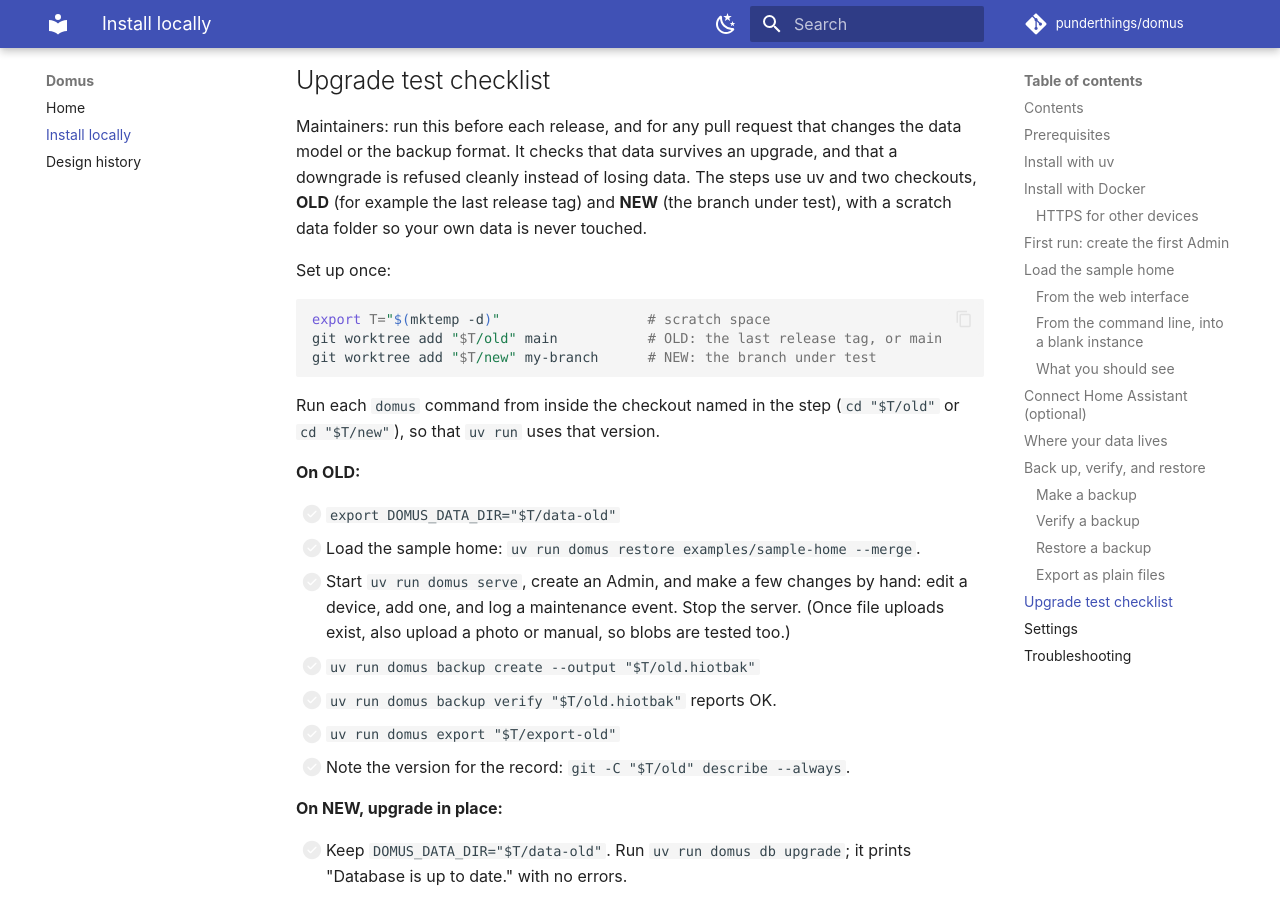
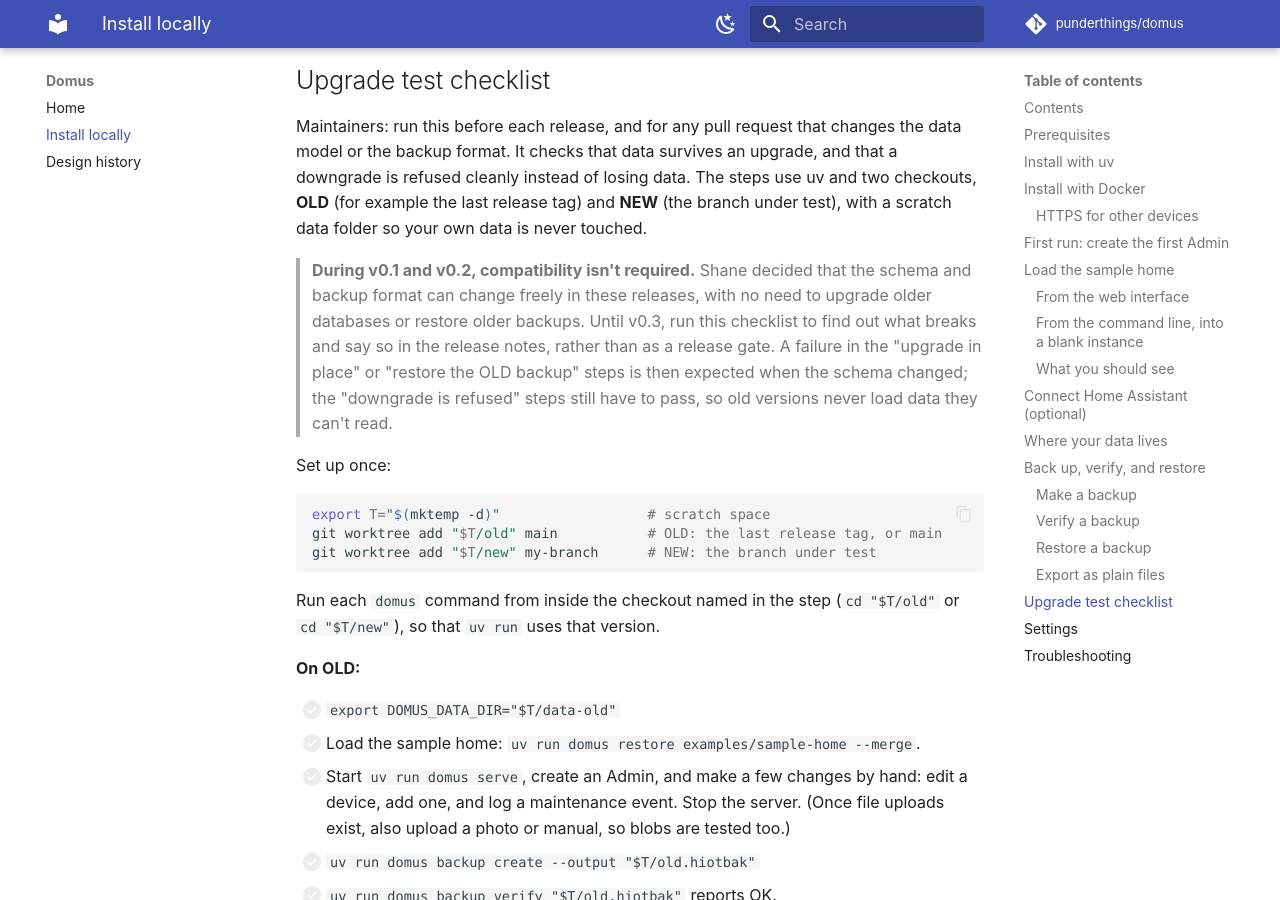
Before and after one commit to Punderthings/domus, an MkDocs documentation site: the page built from docs/install-local.md, in a window 1280 px wide and 900 px high, scrolled down 7656 px. Built offline with MkDocs 1.6.1 and Material for MkDocs 9.7.7, drawn with Linux system fonts in a browser that asks for light colours; comment, search, counter and statistics services are not loaded.

Commit message:
Say in the install guide that v0.1 and v0.2 don't promise data compatibility
Shane decided (2026-11-06) that schemas and the backup format can change
freely during v0.1 and v0.2. The guide now warns users up front, and the
upgrade test checklist says it reports breakage for the release notes
instead of gating the release, while downgrades must still be refused.

Posted by Claude on behalf of @ShaneCurcuru

Generated-by: Claude Code
Claude-Session: https://claude.ai/code/session_012UmrcmkPKDTmjJNf2RyWUE

````diff
--- a/docs/install-local.md
+++ b/docs/install-local.md
@@ -333,6 +333,14 @@ downgrade is refused cleanly instead of losing data. The steps use uv and two ch
 **OLD** (for example the last release tag) and **NEW** (the branch under test), with a
 scratch data folder so your own data is never touched.
 
+> **During v0.1 and v0.2, compatibility isn't required.** Shane decided that the schema
+> and backup format can change freely in these releases, with no need to upgrade older
+> databases or restore older backups. Until v0.3, run this checklist to find out what
+> breaks and say so in the release notes, rather than as a release gate. A failure in
+> the "upgrade in place" or "restore the OLD backup" steps is then expected when the
+> schema changed; the "downgrade is refused" steps still have to pass, so old versions
+> never load data they can't read.
+
 Set up once:
 
 ```sh
````
